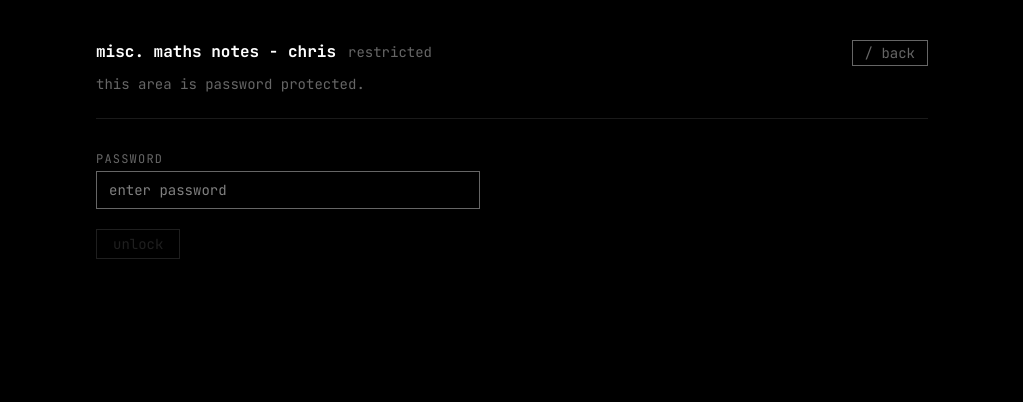
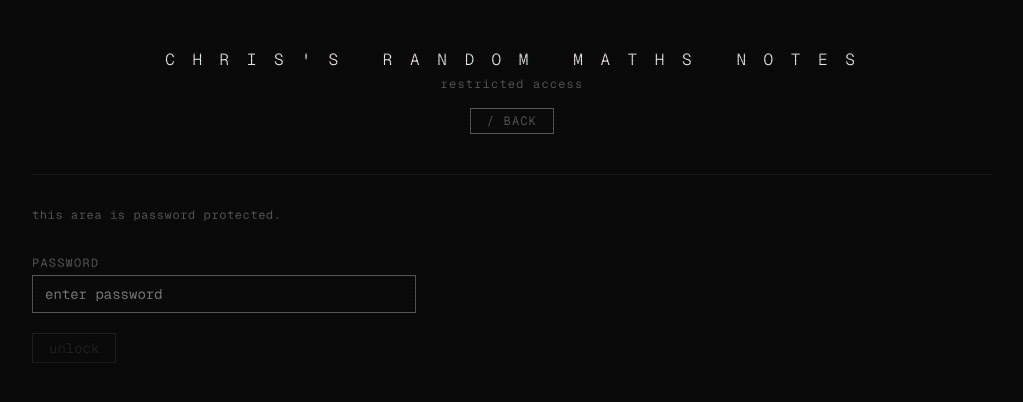
Before and after one commit to cy-nldn/v0-notes-website, a Next.js app: page /upload in a window 1280 px wide. Shown: the top 402 px of the page, without its empty margins (128-1151 px from the left). Built offline with nearby package versions, Linux system fonts and the light colour scheme.

Commit message:
glitch v2: geist mono, centred header, ascii art

```diff
--- a/app/globals.css
+++ b/app/globals.css
@@ -4,45 +4,31 @@
 @custom-variant dark (&:is(.dark *));
 
 :root {
-  /* Clean minimal terminal theme */
-  --background: #000000;
-  --foreground: #ffffff;
-  --card: #000000;
-  --card-foreground: #ffffff;
-  --popover: #000000;
-  --popover-foreground: #ffffff;
-  --primary: #999999;
-  --primary-foreground: #000000;
+  --background: #0a0a0a;
+  --foreground: #e8e8e8;
+  --card: #0a0a0a;
+  --card-foreground: #e8e8e8;
+  --popover: #0a0a0a;
+  --popover-foreground: #e8e8e8;
+  --primary: #888888;
+  --primary-foreground: #0a0a0a;
   --secondary: #ff4444;
-  --secondary-foreground: #000000;
-  --muted: #1a1a1a;
-  --muted-foreground: #666666;
-  --accent: #999999;
-  --accent-foreground: #000000;
+  --secondary-foreground: #0a0a0a;
+  --muted: #1c1c1c;
+  --muted-foreground: #555555;
+  --accent: #888888;
+  --accent-foreground: #0a0a0a;
   --destructive: #ff4444;
   --destructive-foreground: #ffffff;
-  --border: #1a1a1a;
-  --input: #0d0d0d;
-  --ring: #999999;
-  --chart-1: #999999;
-  --chart-2: #666666;
-  --chart-3: #333333;
-  --chart-4: #cccccc;
-  --chart-5: #aaaaaa;
+  --border: #1e1e1e;
+  --input: #111111;
+  --ring: #888888;
   --radius: 0;
-  --sidebar: #000000;
-  --sidebar-foreground: #ffffff;
-  --sidebar-primary: #999999;
-  --sidebar-primary-foreground: #000000;
-  --sidebar-accent: #999999;
-  --sidebar-accent-foreground: #000000;
-  --sidebar-border: #1a1a1a;
-  --sidebar-ring: #999999;
 }
 
 @theme inline {
-  --font-sans: 'JetBrains Mono', 'Courier New', monospace;
-  --font-mono: 'JetBrains Mono', 'Courier New', monospace;
+  --font-sans: 'Geist Mono', 'JetBrains Mono', 'Courier New', monospace;
+  --font-mono: 'Geist Mono', 'JetBrains Mono', 'Courier New', monospace;
   --color-background: var(--background);
   --color-foreground: var(--foreground);
   --color-card: var(--card);
@@ -62,104 +48,118 @@
   --color-border: var(--border);
   --color-input: var(--input);
   --color-ring: var(--ring);
-  --color-chart-1: var(--chart-1);
-  --color-chart-2: var(--chart-2);
-  --color-chart-3: var(--chart-3);
-  --color-chart-4: var(--chart-4);
-  --color-chart-5: var(--chart-5);
   --radius-sm: calc(var(--radius) - 4px);
   --radius-md: calc(var(--radius) - 2px);
   --radius-lg: var(--radius);
   --radius-xl: calc(var(--radius) + 4px);
-  --color-sidebar: var(--sidebar);
-  --color-sidebar-foreground: var(--sidebar-foreground);
-  --color-sidebar-primary: var(--sidebar-primary);
-  --color-sidebar-primary-foreground: var(--sidebar-primary-foreground);
-  --color-sidebar-accent: var(--sidebar-accent);
-  --color-sidebar-accent-foreground: var(--sidebar-accent-foreground);
-  --color-sidebar-border: var(--sidebar-border);
-  --color-sidebar-ring: var(--sidebar-ring);
 }
 
 @layer base {
-  * {
-    @apply border-border outline-ring/50;
-  }
-  body {
-    @apply bg-background text-foreground;
-  }
+  * { @apply border-border outline-ring/50; }
+  body { @apply bg-background text-foreground; }
 }
 
-/* Subtle monochrome glitch background */
-@keyframes glitch-scanline {
-  0% { transform: translateY(-100%); }
+/* ─── GLITCH BACKGROUND ─────────────────────────────────────────── */
+
+@keyframes scanline-move {
+  0%   { transform: translateY(-100px); }
   100% { transform: translateY(100vh); }
 }
 
-@keyframes glitch-flicker {
-  0%, 97%, 100% { opacity: 1; }
-  98% { opacity: 0.97; }
-  99% { opacity: 0.99; }
+@keyframes crt-flicker {
+  0%, 95%, 100% { opacity: 1; }
+  96%  { opacity: 0.94; }
+  97%  { opacity: 1; }
+  98%  { opacity: 0.96; }
+  99%  { opacity: 1; }
 }
 
-@keyframes glitch-shift-1 {
-  0%, 92%, 100% { clip-path: none; transform: none; opacity: 1; }
-  93% { clip-path: inset(20% 0 60% 0); transform: translateX(-2px); opacity: 0.9; }
-  94% { clip-path: inset(60% 0 10% 0); transform: translateX(2px); opacity: 0.9; }
-  95% { clip-path: none; transform: none; opacity: 1; }
+@keyframes glitch-slice-1 {
+  0%, 88%, 100% { clip-path: none; transform: none; }
+  89%  { clip-path: inset(15% 0 72% 0); transform: translateX(-4px); }
+  90%  { clip-path: inset(55% 0 20% 0); transform: translateX(3px); }
+  91%  { clip-path: inset(30% 0 50% 0); transform: translateX(-2px); }
+  92%  { clip-path: none; transform: none; }
 }
 
-@keyframes glitch-noise {
-  0%, 100% { background-position: 0 0; }
-  10% { background-position: -1% -1%; }
-  20% { background-position: 1% 0; }
-  30% { background-position: 0 1%; }
-  40% { background-position: 1% 1%; }
-  50% { background-position: -1% 0; }
-  60% { background-position: 0 -1%; }
-  70% { background-position: 1% -1%; }
-  80% { background-position: -1% 1%; }
-  90% { background-position: 0 0; }
+@keyframes glitch-slice-2 {
+  0%, 93%, 100% { clip-path: none; transform: none; opacity: 1; }
+  94%  { clip-path: inset(40% 0 35% 0); transform: translateX(5px); opacity: 0.9; }
+  95%  { clip-path: inset(70% 0 5% 0);  transform: translateX(-3px); opacity: 0.9; }
+  96%  { clip-path: none; transform: none; opacity: 1; }
 }
 
-.glitch-bg {
+@keyframes rgb-drift {
+  0%, 100% { text-shadow: none; }
+  89%  { text-shadow: -2px 0 rgba(255,0,0,0.15), 2px 0 rgba(0,255,255,0.15); }
+  90%  { text-shadow: 2px 0 rgba(255,0,0,0.2), -2px 0 rgba(0,255,255,0.2); }
+  91%  { text-shadow: none; }
+}
+
+@keyframes noise-shift {
+  0%   { background-position: 0 0; }
+  10%  { background-position: -2px -1px; }
+  20%  { background-position: 1px 2px; }
+  30%  { background-position: -1px 0; }
+  40%  { background-position: 2px -2px; }
+  50%  { background-position: 0 1px; }
+  60%  { background-position: -2px 2px; }
+  70%  { background-position: 1px -1px; }
+  80%  { background-position: 2px 0; }
+  90%  { background-position: -1px 2px; }
+  100% { background-position: 0 0; }
+}
+
+/* scanline overlay */
+body::before {
+  content: '';
   position: fixed;
   inset: 0;
+  z-index: 10;
   pointer-events: none;
-  z-index: 0;
-  overflow: hidden;
-}
-
-.glitch-bg::before {
-  content: '';
-  position: absolute;
-  inset: 0;
   background: repeating-linear-gradient(
     0deg,
     transparent,
-    transparent 2px,
-    rgba(255,255,255,0.008) 2px,
-    rgba(255,255,255,0.008) 4px
+    transparent 3px,
+    rgba(0, 0, 0, 0.18) 3px,
+    rgba(0, 0, 0, 0.18) 4px
   );
-  animation: glitch-noise 8s steps(1) infinite;
+  animation: noise-shift 6s steps(1) infinite;
 }
 
-.glitch-bg::after {
+/* moving highlight scanline */
+body::after {
   content: '';
-  position: absolute;
-  left: 0;
-  right: 0;
-  height: 80px;
+  position: fixed;
+  left: 0; right: 0;
+  height: 120px;
+  z-index: 11;
+  pointer-events: none;
   background: linear-gradient(
     transparent,
-    rgba(255,255,255,0.012),
+    rgba(255, 255, 255, 0.022),
     transparent
   );
-  animation: glitch-scanline 12s linear infinite;
+  animation: scanline-move 9s linear infinite;
 }
 
-.glitch-content {
-  animation: glitch-flicker 20s infinite, glitch-shift-1 30s infinite;
+.glitch-wrap {
+  animation: crt-flicker 18s infinite;
   position: relative;
   z-index: 1;
 }
+
+.glitch-layer-1 {
+  animation: glitch-slice-1 22s infinite;
+}
+
+.glitch-layer-2 {
+  animation: glitch-slice-2 28s infinite;
+}
+
+.glitch-text {
+  animation: rgb-drift 22s infinite;
+}
+
+/* ─── GEIST MONO import ─────────────────────────────────────────── */
+@import url('https://fonts.googleapis.com/css2?family=Geist+Mono:wght@300;400;500;600;700&display=swap');
--- a/app/layout.tsx
+++ b/app/layout.tsx
@@ -1,41 +1,32 @@
 import type { Metadata } from 'next'
-import { JetBrains_Mono } from 'next/font/google'
+import { Geist_Mono } from 'next/font/google'
 import { Analytics } from '@vercel/analytics/next'
 import './globals.css'
 
-const jetbrainsMono = JetBrains_Mono({ subsets: ["latin"] });
+const geistMono = Geist_Mono({
+  subsets: ['latin'],
+  weight: ['300', '400', '500', '600', '700'],
+  variable: '--font-geist-mono',
+})
 
 export const metadata: Metadata = {
-  title: 'Math Notes',
-  description: 'Share and read math notes with a terminal aesthetic',
+  title: "chris's random maths notes",
+  description: 'random maths notes',
   generator: 'v0.app',
   icons: {
     icon: [
-      {
-        url: '/icon-light-32x32.png',
-        media: '(prefers-color-scheme: light)',
-      },
-      {
-        url: '/icon-dark-32x32.png',
-        media: '(prefers-color-scheme: dark)',
-      },
-      {
-        url: '/icon.svg',
-        type: 'image/svg+xml',
-      },
+      { url: '/icon-light-32x32.png', media: '(prefers-color-scheme: light)' },
+      { url: '/icon-dark-32x32.png',  media: '(prefers-color-scheme: dark)' },
+      { url: '/icon.svg', type: 'image/svg+xml' },
     ],
     apple: '/apple-icon.png',
   },
 }
 
-export default function RootLayout({
-  children,
-}: Readonly<{
-  children: React.ReactNode
-}>) {
+export default function RootLayout({ children }: { children: React.ReactNode }) {
   return (
-    <html lang="en" className={jetbrainsMono.className}>
-      <body className="font-mono antialiased bg-background text-foreground min-h-screen">
+    <html lang="en" className={geistMono.className}>
+      <body className="antialiased bg-background text-foreground min-h-screen">
         {children}
         <Analytics />
       </body>
--- a/app/page.tsx
+++ b/app/page.tsx
@@ -15,9 +15,7 @@ async function getNotes(): Promise<Note[]> {
       .order('created_at', { ascending: false })
     if (error) return []
     return data || []
-  } catch {
-    return []
-  }
+  } catch { return [] }
 }
 
 async function getTopics(): Promise<string[]> {
@@ -26,13 +24,9 @@ async function getTopics(): Promise<string[]> {
       .from('topics')
       .select('name')
       .order('name', { ascending: true })
-    if (error || !data || data.length === 0) {
-      return FALLBACK_TOPICS
-    }
+    if (error || !data || data.length === 0) return FALLBACK_TOPICS
     return data.map((t: { name: string }) => t.name)
-  } catch {
-    return FALLBACK_TOPICS
-  }
+  } catch { return FALLBACK_TOPICS }
 }
 
 const FALLBACK_TOPICS = [
@@ -52,49 +46,109 @@ export default async function Home() {
   const [notes, topics] = await Promise.all([getNotes(), getTopics()])
 
   return (
-    <main className="min-h-screen bg-background text-foreground font-mono relative">
-      <div className="glitch-bg" />
-      <div className="glitch-content max-w-5xl mx-auto px-8 py-10">
+    <main className="min-h-screen bg-background text-foreground font-mono">
+      <div className="glitch-wrap glitch-layer-1 glitch-layer-2 max-w-5xl mx-auto px-8 py-12">
 
-        {/* Header */}
-        <div className="flex items-start justify-between mb-1">
-          <div>
-            <span className="font-bold text-foreground">misc. maths notes - chris</span>
-            <span className="text-muted-foreground text-sm ml-3">{notes.length} entries</span>
-          </div>
+        {/* ── Scattered ASCII top-left ── */}
+        <pre className="text-muted-foreground text-xs leading-tight select-none absolute left-4 top-8 opacity-20 hidden xl:block">{`  /\\_/\\
+ ( -.-)
+  > ♡ <
+  kitty`}</pre>
+
+        {/* ── Scattered ASCII top-right ── */}
+        <pre className="text-muted-foreground text-xs leading-tight select-none absolute right-4 top-8 opacity-20 hidden xl:block">{`  |\\  /|
+  | \\/ |
+  |    |
+  |____|
+  piano`}</pre>
+
+        {/* ── CENTRED HEADER ── */}
+        <div className="text-center mb-2">
+          <h1 className="glitch-text font-light tracking-[0.25em] text-base uppercase text-foreground">
+            c h r i s &apos; s &nbsp; r a n d o m &nbsp; m a t h s &nbsp; n o t e s
+          </h1>
+          <p className="text-muted-foreground text-xs tracking-widest mt-1">
+            {notes.length} entries &nbsp;·&nbsp; terminal v2
+          </p>
+        </div>
+
+        {/* ── Nav ── */}
+        <div className="flex justify-center mb-10 mt-4">
           <a
             href="/upload"
-            className="border border-muted-foreground text-muted-foreground text-sm px-3 py-0.5 hover:border-foreground hover:text-foreground transition-colors"
+            className="border border-muted-foreground text-muted-foreground text-xs px-4 py-1 tracking-widest hover:border-foreground hover:text-foreground transition-colors uppercase"
           >
             / upload
           </a>
         </div>
 
-        {/* ASCII art */}
-        <pre className="text-muted-foreground text-xs leading-tight mt-4 mb-3 select-none">{`  /\\_/\\      /)__(\\     /)\\(\\      /\\ /\\  \n ( o.o )   ( o  o )  ((\\ oo /)) (( o  o ))\n  > ^ <     (  uu )   (  vv  )   (( >< ))  \n   cat       dog       rabbit     dragon   \n\n   /\\_______/\\                             \n  / |  . .  | \\  <-- tiger                 \n /  |  .v.  |  \\                           \n(___|_______|___)                          `}</pre>
+        {/* ── ASCII strip ── */}
+        <div className="flex justify-between items-end mb-8 opacity-30 select-none overflow-hidden">
+          <pre className="text-muted-foreground text-xs leading-tight">{`  /\\_/\\
+ ( o.o )
+  > ^ <
+   cat`}</pre>
+          <pre className="text-muted-foreground text-xs leading-tight">{` /)__(\\
+( o  o )
+ (  uu )
+  dog`}</pre>
+          <pre className="text-muted-foreground text-xs leading-tight">{`  /)(\\
+((\\ oo
+ (  vv)
+rabbit`}</pre>
+          <pre className="text-muted-foreground text-xs leading-tight">{` /\\ /\\
+(o  o )
+(( >< ))
+dragon`}</pre>
+          <pre className="text-muted-foreground text-xs leading-tight">{`/\\_____/\\
+| . . |
+|  v  |
+ tiger`}</pre>
+        </div>
 
-        <p className="text-muted-foreground text-sm mb-6">
+        <p className="text-muted-foreground text-xs mb-6 text-center tracking-wider">
           some random notes ive taken :)
         </p>
 
-        <hr className="border-border mb-6" />
+        <hr className="border-border mb-8" />
 
-        {/* Topics — 3 columns */}
-        <div className="mb-8">
-          <p className="text-muted-foreground text-xs mb-3">topics</p>
+        {/* ── Topics — 3 columns ── */}
+        <div className="mb-10">
+          <p className="text-muted-foreground text-xs mb-4 tracking-widest uppercase">— topics —</p>
           <div className="grid grid-cols-3 gap-x-8 gap-y-1">
             {topics.map((topic) => (
-              <span key={topic} className="text-foreground text-sm before:content-['•'] before:mr-2 before:text-muted-foreground">
+              <span key={topic} className="text-foreground text-xs before:content-['›'] before:mr-2 before:text-muted-foreground">
                 {topic}
               </span>
             ))}
           </div>
         </div>
 
-        <hr className="border-border mb-8" />
+        <hr className="border-border mb-10" />
 
-        {/* Notes Grid */}
+        {/* ── Notes — 2 columns ── */}
         <NotesGrid notes={notes} />
+
+        {/* ── Footer ASCII ── */}
+        <div className="mt-16 mb-4 flex justify-center opacity-15 select-none">
+          <pre className="text-muted-foreground text-xs leading-tight">{`
+    ___________________________
+   |  _____________________  |
+   | |                     | |
+   | |   > maths.notes     | |
+   | |   loading...        | |
+   | |   ████████░░  80%   | |
+   | |_____________________| |
+   |_________________________|
+          |           |
+         /             \\
+        /_______________\\
+              |||
+          ___|||___
+         |_________|
+             |||
+          terminal`}</pre>
+        </div>
 
       </div>
     </main>
--- a/app/upload/page.tsx
+++ b/app/upload/page.tsx
@@ -10,29 +10,32 @@ export default function UploadPage() {
 
   return (
     <main className="min-h-screen bg-background text-foreground font-mono">
-      <div className="max-w-4xl mx-auto px-8 py-10">
+      <div className="glitch-wrap glitch-layer-1 max-w-5xl mx-auto px-8 py-12">
 
-        {/* Header */}
-        <div className="flex items-start justify-between mb-1">
-          <div>
-            <span className="font-bold text-foreground">misc. maths notes - chris</span>
-            <span className="text-muted-foreground text-sm ml-3">
-              {authenticated ? 'upload' : 'restricted'}
-            </span>
-          </div>
+        {/* Centred header */}
+        <div className="text-center mb-2">
+          <h1 className="glitch-text font-light tracking-[0.25em] text-base uppercase text-foreground">
+            c h r i s &apos; s &nbsp; r a n d o m &nbsp; m a t h s &nbsp; n o t e s
+          </h1>
+          <p className="text-muted-foreground text-xs tracking-widest mt-1">
+            {authenticated ? 'upload / manage' : 'restricted access'}
+          </p>
+        </div>
+
+        <div className="flex justify-center mb-10 mt-4">
           <Link
             href="/"
-            className="border border-muted-foreground text-muted-foreground text-sm px-3 py-0.5 hover:border-foreground hover:text-foreground transition-colors"
+            className="border border-muted-foreground text-muted-foreground text-xs px-4 py-1 tracking-widest hover:border-foreground hover:text-foreground transition-colors uppercase"
           >
             / back
           </Link>
         </div>
 
-        <p className="text-muted-foreground text-sm mt-2 mb-6">
-          {authenticated ? 'add a new note to the list.' : 'this area is password protected.'}
+        <hr className="border-border mb-8" />
+
+        <p className="text-muted-foreground text-xs mb-8 tracking-wider">
+          {authenticated ? 'add a new note or manage existing ones.' : 'this area is password protected.'}
         </p>
-
-        <hr className="border-border mb-8" />
 
         {authenticated ? (
           <UploadForm />
```
